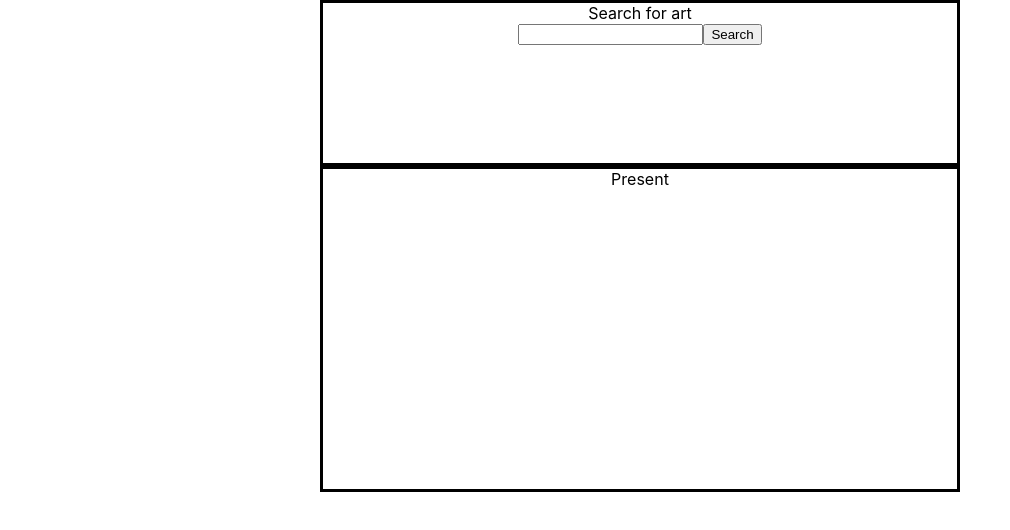
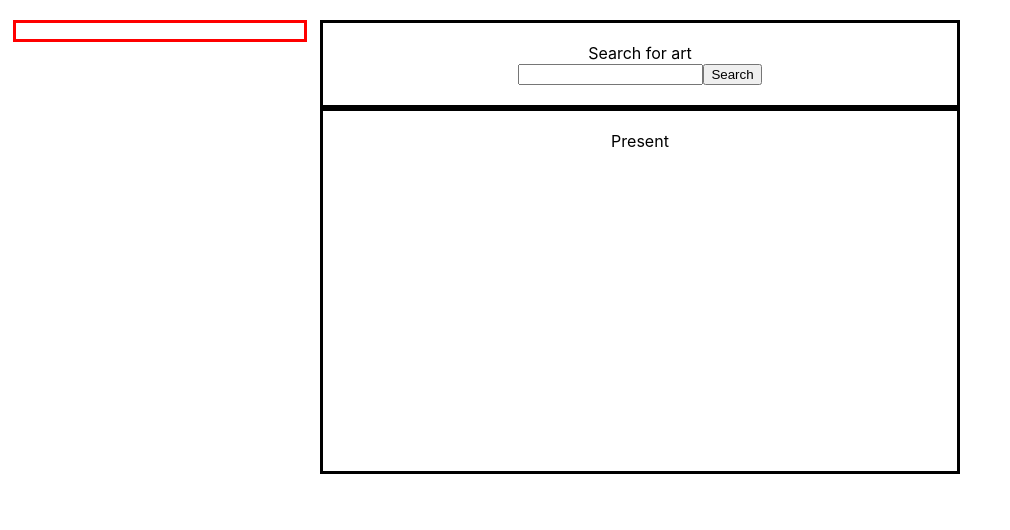
Before and after one commit to GlebHelg/online-museum, a React (Create React App) app: page / in a window 1280 px wide. Shown: the top 530 px of the page, without its empty margins (0-1010 px from the left). Built offline with nearby package versions, Linux system fonts and the light colour scheme.

Commit message:
Add some styling, and errorBox with styling

```diff
--- a/src/components/Container.css
+++ b/src/components/Container.css
@@ -5,6 +5,7 @@
     grid-column-gap: 0px;
     grid-row-gap: 0px;
     text-align: center;
+    margin-top: 20px;
 
 }
 
@@ -18,12 +19,12 @@
 .search-wrapper {
     grid-area: 1 / 1 / 2 / 2;
     border:solid;
-    min-height: 20vh;
+    padding: 20px;
 }
 
 .present-wrapper {
     grid-area: 2 / 1 / 3 / 2;
     border:solid;
     min-height: 40vh;
-
+    padding: 20px;
 }
--- a/src/components/Container.tsx
+++ b/src/components/Container.tsx
@@ -1,5 +1,6 @@
 import React, { useState } from 'react';
 import './Container.css';
+import ErrorBox from './ErrorBox/ErrorBox';
 import {ISearchResponse} from './Interfaces/Interfaces';
 import Search from './Search/Search';
 
@@ -12,12 +13,17 @@ function Container() {
 
     return (
         <div className="layout">
+            <div className="error-box-wrapper">
+                <ErrorBox errorMessage={errorMessage} />
+            </div>
             <div className="main-container">
                 <div className="search-wrapper">
                     <Search setSearchResponse={setSearchResponse}
                             setErrorMessage={setErrorMessage}/>
                 </div>
-                <div className="present-wrapper">Present</div>
+                <div className="present-wrapper">
+                    Present
+                </div>
             </div>
         </div>
     );
--- /dev/null
+++ b/src/components/ErrorBox/ErrorBox.css
@@ -0,0 +1,6 @@
+.error-box{
+    border: solid;
+    color: red;
+    max-width: 90%;
+    margin: 0 auto;
+}
--- /dev/null
+++ b/src/components/ErrorBox/ErrorBox.tsx
@@ -0,0 +1,19 @@
+import React from 'react';
+import { isPropertySignature } from 'typescript';
+import './ErrorBox.css';
+
+interface IErrorBoxProps {
+    errorMessage: string
+}
+
+function ErrorBox(props: IErrorBoxProps) {
+
+    console.log('Error Message: ', props.errorMessage);
+    return (
+        <div className="error-box">
+            <p>{props.errorMessage}</p>
+        </div>
+    );
+}
+
+export default ErrorBox;
--- a/src/components/Search/Search.tsx
+++ b/src/components/Search/Search.tsx
@@ -20,10 +20,9 @@ const querySearchApi = (                e: React.FormEvent<HTMLFormElement>,
       })
       .catch(
         (error) => {
-          console.log('Error has occured');
+          console.log('Error has occured: ', error);
           // setErrorMessage
-          setErrorMessage(error);
-          return Promise.reject(error);
+          setErrorMessage("The request went bad... Try a different searchword or something :)");
         }
       );
 }
```
